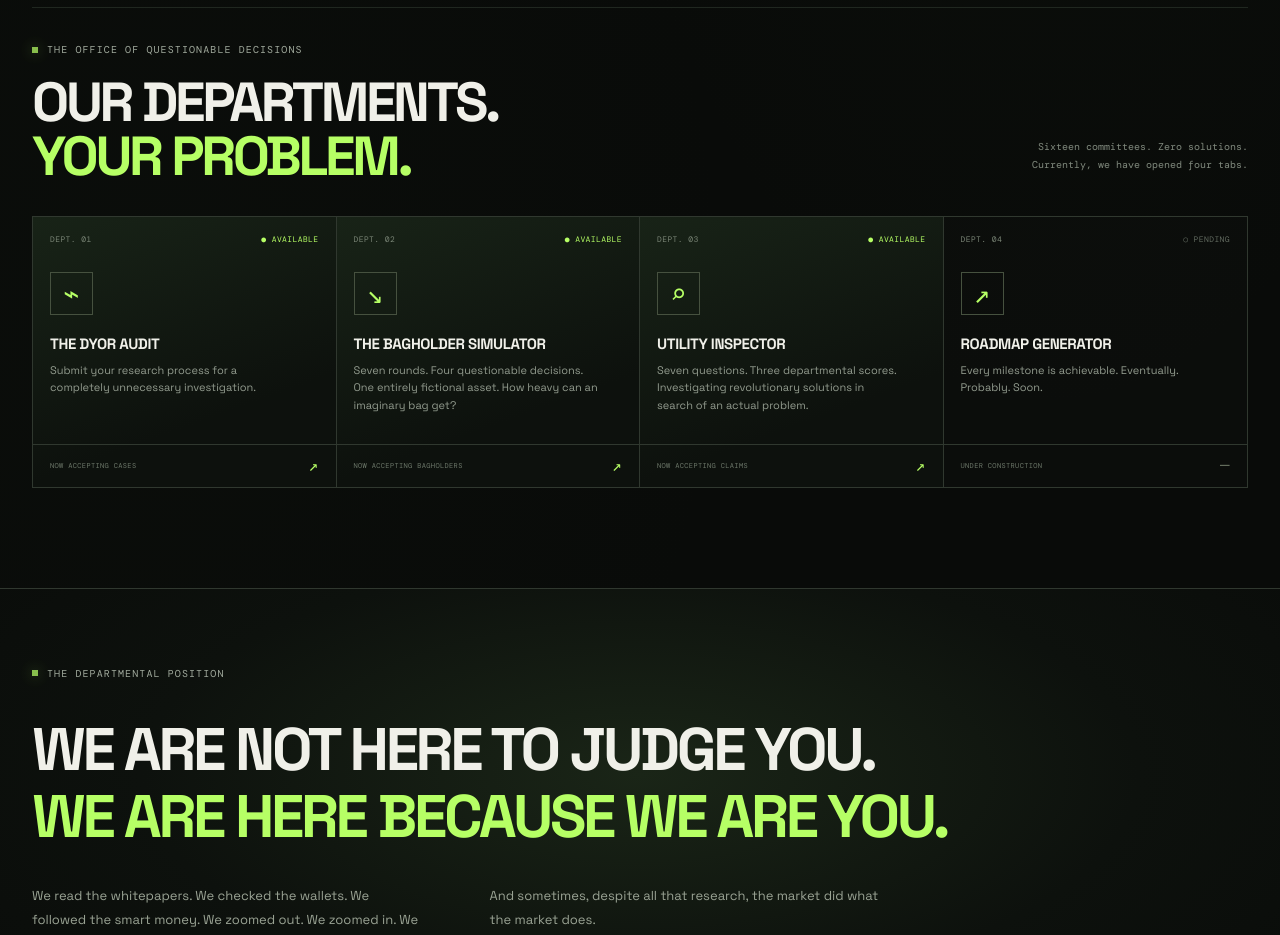
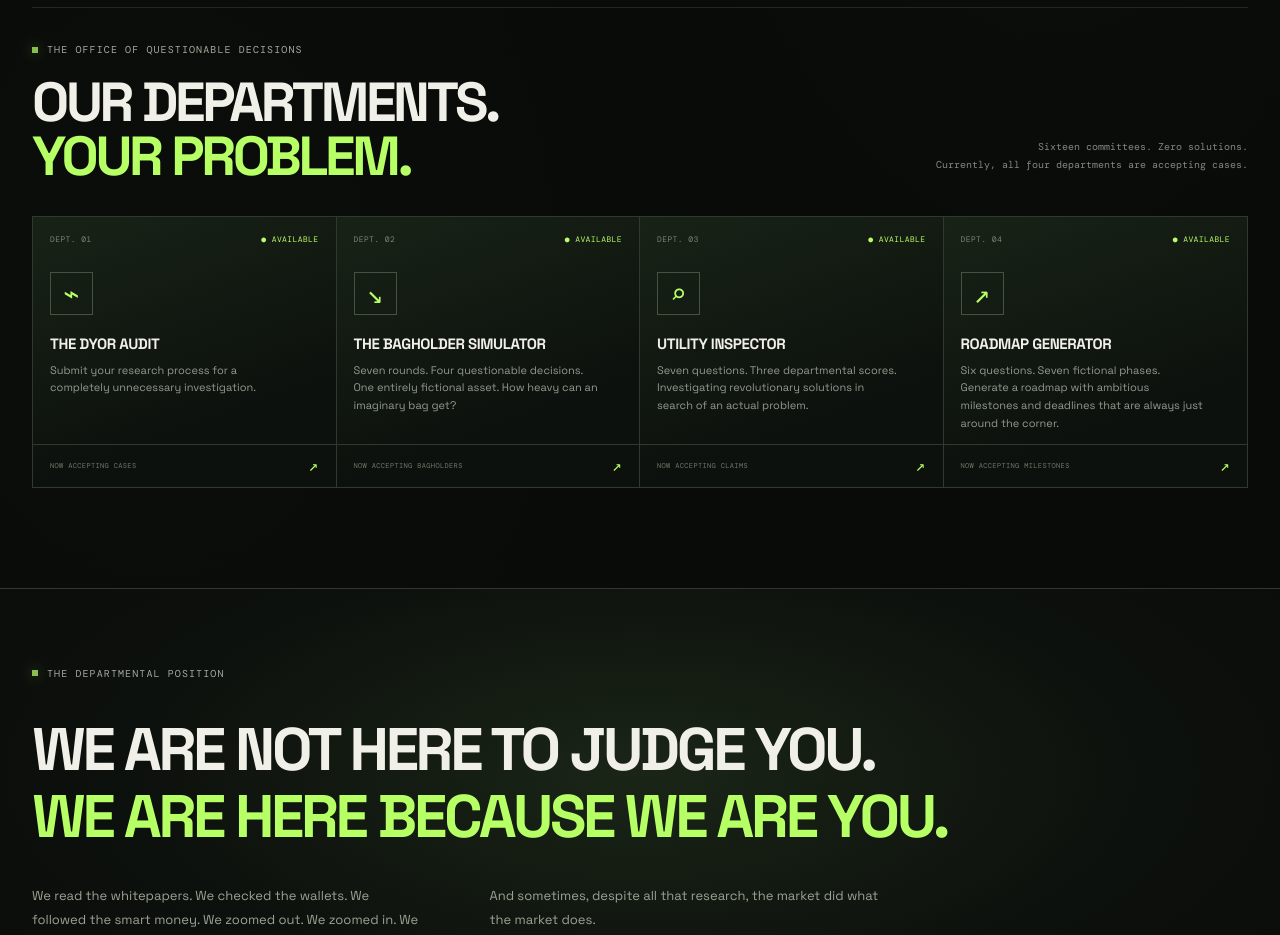
Before and after one commit to safherofficial/weird, a Next.js app: page / in a window 1280 px wide. Shown: the part 1220-2155 px from the top of the page. Built offline with nearby package versions, Linux system fonts and the light colour scheme.

Commit message:
feat(u07): activate Roadmap Generator in the Department directory

```diff
--- a/app/page.tsx
+++ b/app/page.tsx
@@ -39,9 +39,10 @@ const departments = [
   {
     number: "04",
     title: "ROADMAP GENERATOR",
-    description: "Every milestone is achievable. Eventually. Probably. Soon.",
-    status: "UNDER CONSTRUCTION",
-    href: "#departments",
+    description: "Six questions. Seven fictional phases. Generate a roadmap with ambitious milestones and deadlines that are always just around the corner.",
+    status: "NOW ACCEPTING MILESTONES",
+    href: "/roadmap-generator",
+    featured: true,
   },
 ];
 
@@ -141,7 +142,7 @@ export default function Home() {
             <SectionLabel>THE OFFICE OF QUESTIONABLE DECISIONS</SectionLabel>
             <h2>OUR DEPARTMENTS.<br /><span>YOUR PROBLEM.</span></h2>
           </div>
-          <p>Sixteen committees. Zero solutions.<br />Currently, we have opened four tabs.</p>
+          <p>Sixteen committees. Zero solutions.<br />Currently, all four departments are accepting cases.</p>
         </div>
         <div className="department-grid">
           {departments.map((item) => {
```
